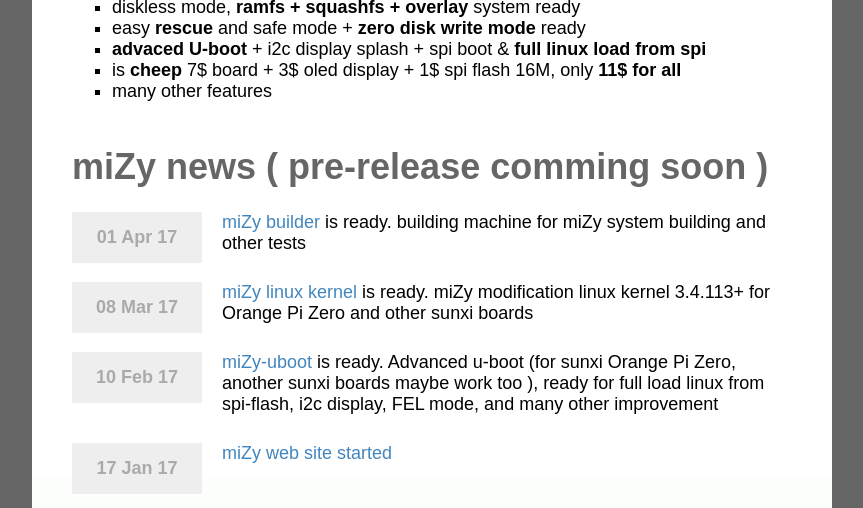
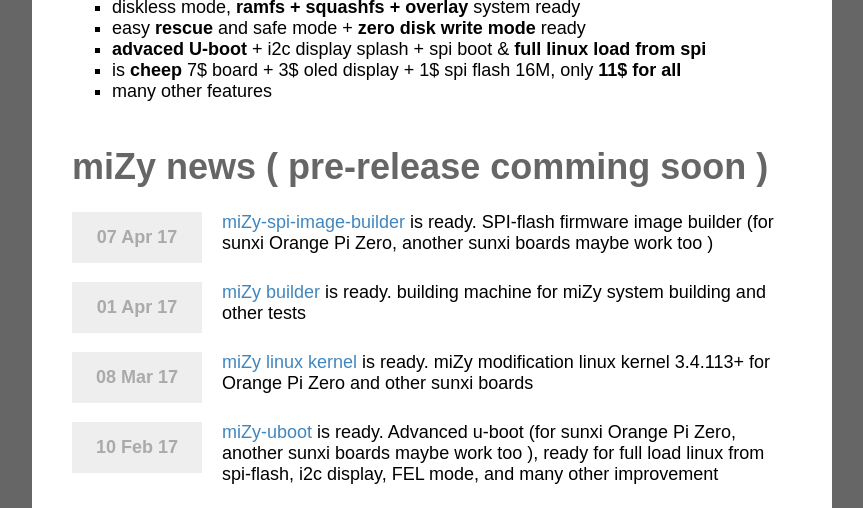
Before and after one commit to hyphop/hyphop.github.io, a plain HTML site: page mizy/index.html in a window 1280 px wide. Shown: the part 583-1091 px from the top of the page, without its empty margins (208-1071 px from the left). Drawn offline with Linux system fonts and the light colour scheme; files whose address does not match are found by name.

Commit message:
Fri Apr  7 07:18:28 ICT 2017

```diff
--- a/mizy/index.html
+++ b/mizy/index.html
@@ -356,6 +356,13 @@
     </ul>
     <h1>miZy news ( pre-release comming soon )</h1>
 
+    <p><span class=date>07 Apr 17</span> <a href="https://github.com/hyphop/miZy-spi-image-builder">miZy-spi-image-builder
+    </a> is ready.
+
+    SPI-flash firmware image builder (for sunxi Orange Pi Zero, another sunxi boards maybe work too )
+
+    </p>
+
     <p><span class=date>01 Apr 17</span> <a href="https://github.com/hyphop/miZy-builder">miZy builder</a> is ready.
 
     building machine for miZy system building and other tests
```
